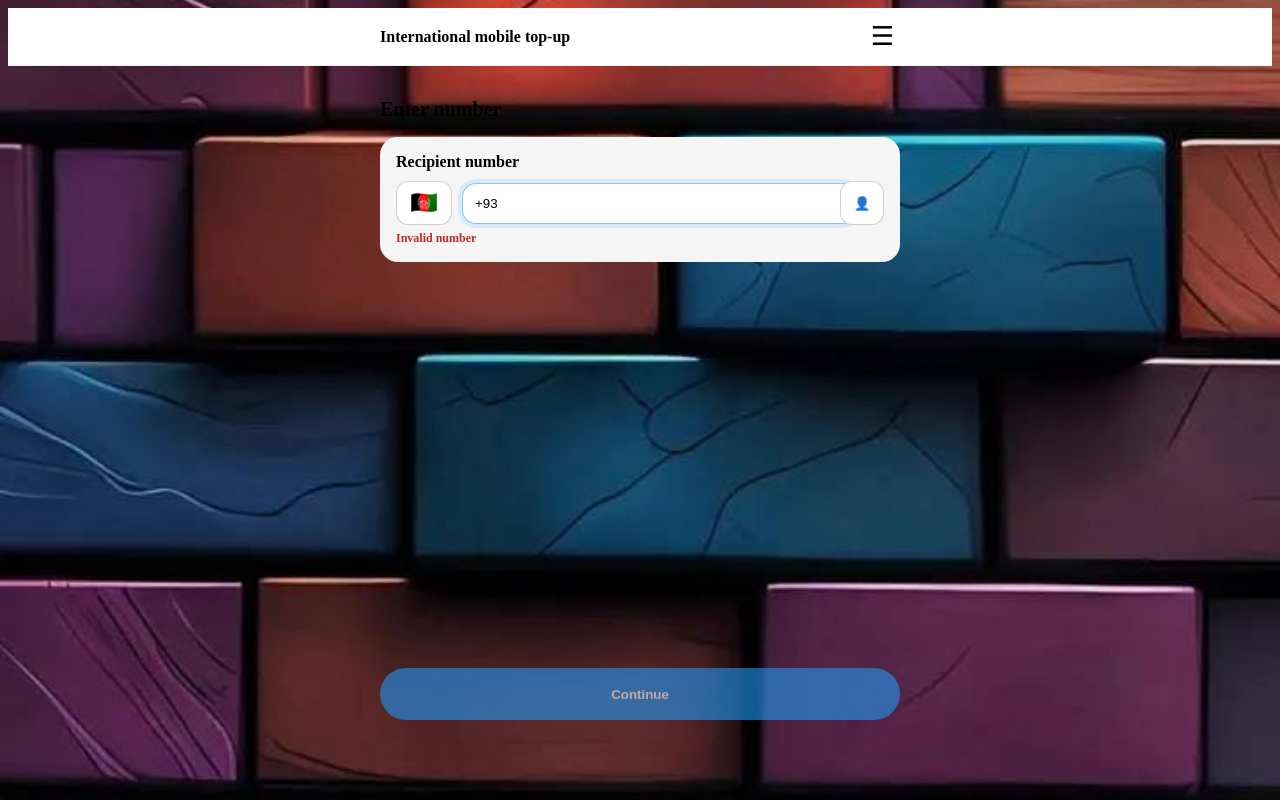
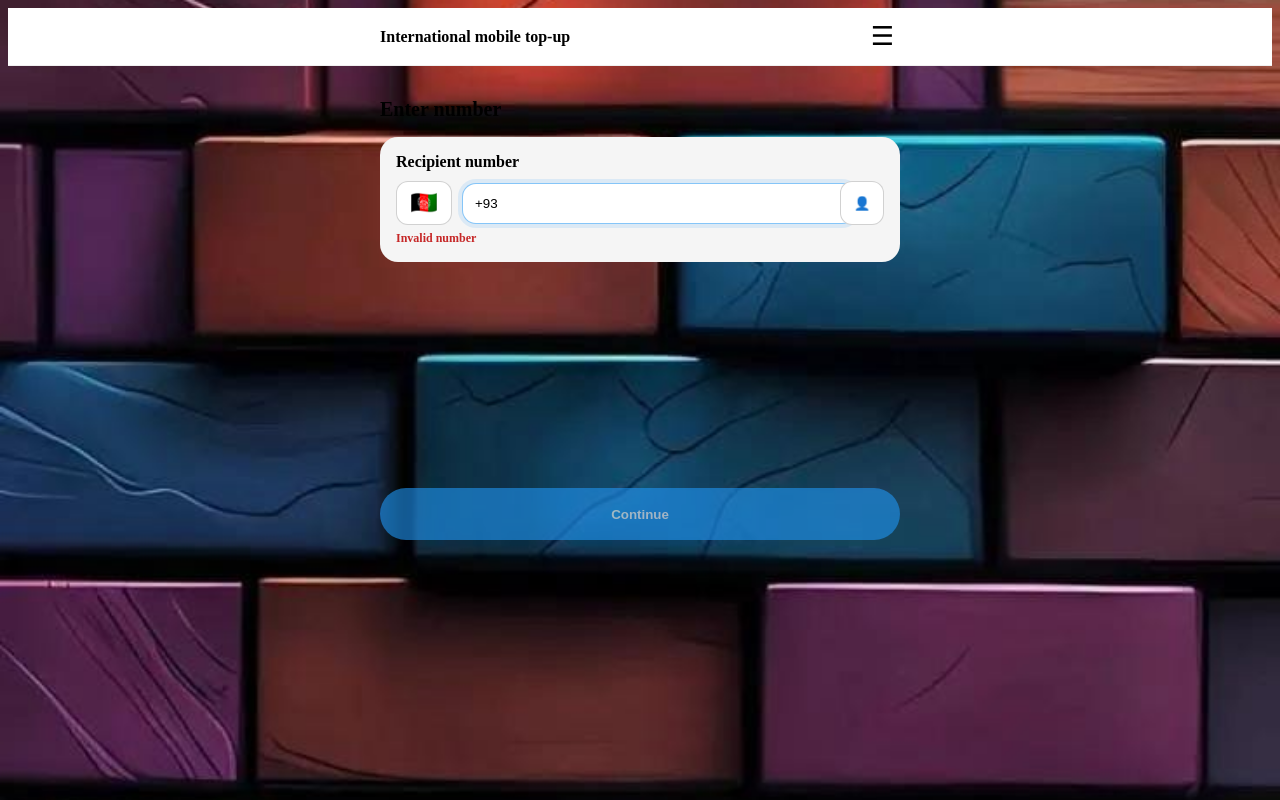
Before and after one commit to safari123-code/tikzok, a Flask app: page /recharge/enter-number in a window 1280 px wide. Run offline with Flask 3, Linux system fonts and the light colour scheme; some libraries are stand-ins or nearby versions.

Commit message:
project update

```diff
--- a/static/css/styles.css
+++ b/static/css/styles.css
@@ -1824,5 +1824,5 @@ object-fit:cover;
 opacity:1;
 }
 body.tz-keyboard-open .tz-primary-btn{
-bottom:calc(env(safe-area-inset-bottom) + 80px);
-}
+bottom:260px;
+}
```
